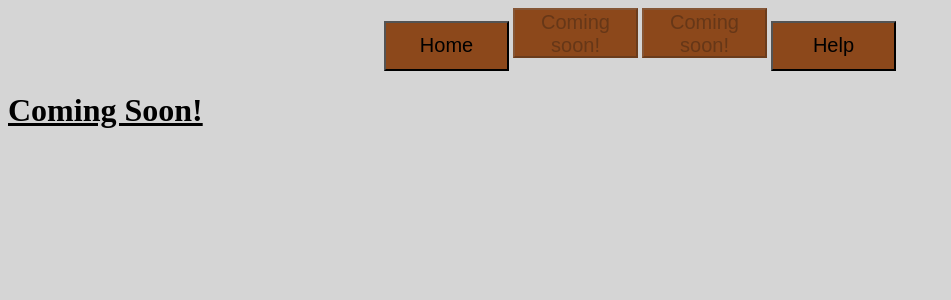
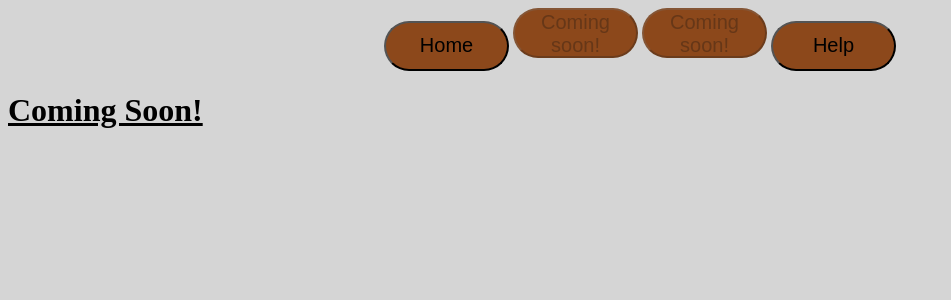
Before and after one commit to AceAttorneyMaster111/AceAttorneyMaster111.github.io, a PHP site: page / in a window 1280 px wide. Shown: the top 300 px of the page, without its empty margins (0-951 px from the left). Run offline with PHP 8.4, Linux system fonts and the light colour scheme.

Commit message:
Added rounded corners to buttons

```diff
--- a/CSS/index.css
+++ b/CSS/index.css
@@ -15,6 +15,7 @@ body
 button
 {
 	display:inline-block;
+	border-radius:25px;
 	height:50px;
 	width:125px;
 	font-size:20px;
```
